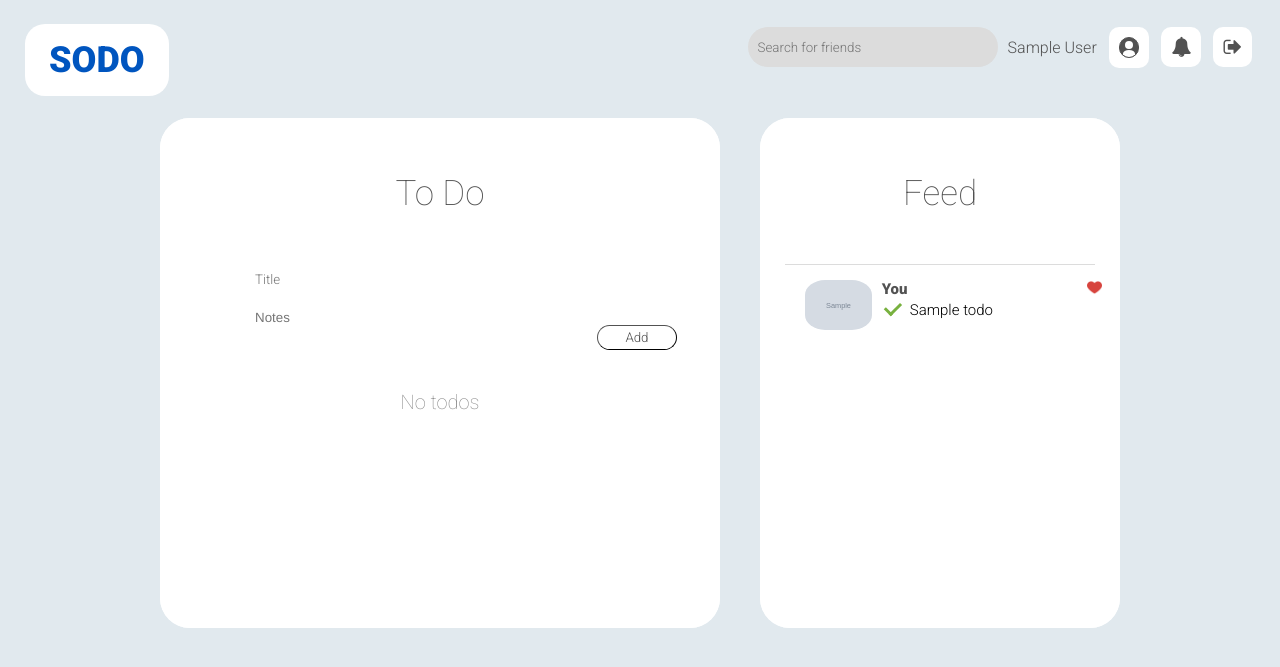
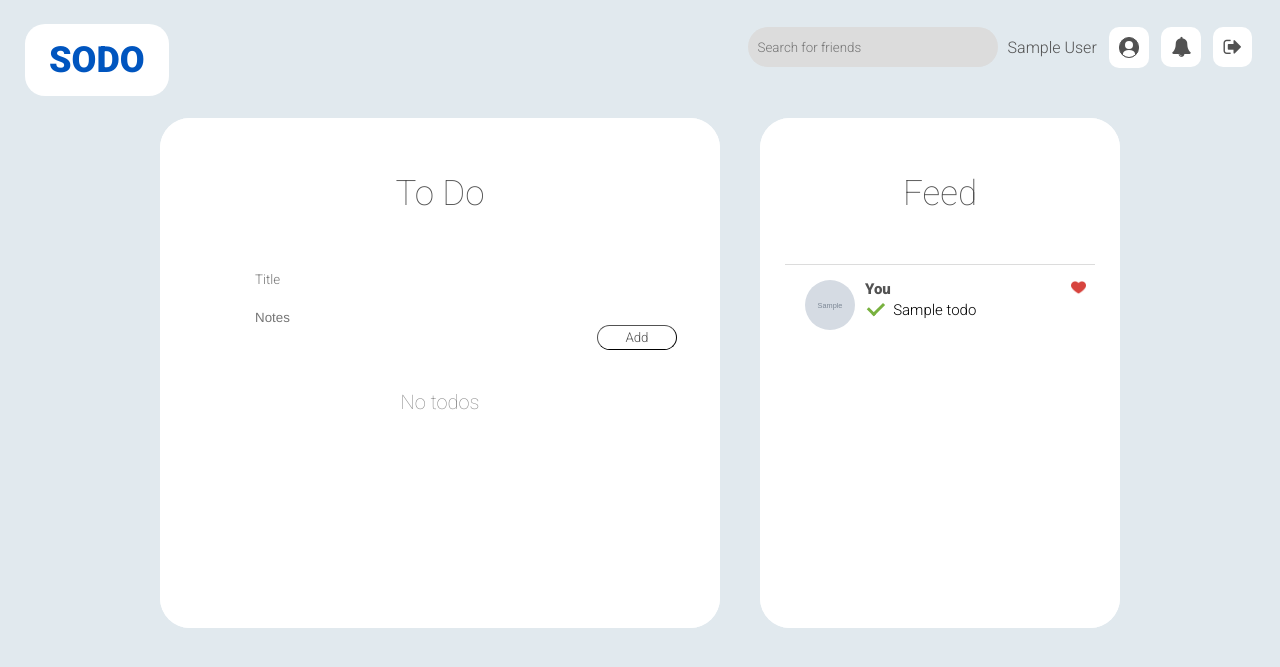
Before and after one commit to ElijahAA/HackiethonBackend, a Flask app: page /todo in a window 1280 px wide. Shown: the top 667 px of the page. Run offline with Flask 2, Linux system fonts and the light colour scheme; a user stored in the database is signed in; tables that the repository leaves empty hold one stand-in row (values such as "Sample post"); grey boxes marked "Sample" are stand-in pictures; data that the repository does not hold is empty; some libraries are stand-ins or nearby versions.

Commit message:
Final touches

```diff
--- a/app/routes.py
+++ b/app/routes.py
@@ -241,7 +241,7 @@ def unfollow(username):
 
 @app.route('/read-notifications', methods=['POST'])
 @login_required
-def notifications():
+def read_notifications():
     current_user.last_notification_read_time = datetime.utcnow()
     db.session.commit()
     return jsonify(result="success")
--- a/app/static/style.css
+++ b/app/static/style.css
@@ -496,9 +496,9 @@ label {
 }
 
 .img2 {
-  width: auto;
+  width: 50px;
   height: 50px;
-  border-radius: 30%;
+  border-radius: 50%;
   float: left;
   margin-right: 8px;
 }
@@ -936,6 +936,16 @@ h3 {
     margin-right: auto;
 }
 
+.image-cropper-small {
+    width: 50px;
+    height: 50px;
+    position: relative;
+    overflow: hidden;
+    border-radius: 50%;
+    margin-left: auto;
+    margin-right: auto;
+}
+
 .form .image-cropper {
   margin-top: 30px;
   margin-bottom: 30px;
--- a/app/templates/todo.html
+++ b/app/templates/todo.html
@@ -42,9 +42,13 @@
                 <h3>Feed</h3>
                 {% for item in current_user.get_feed() %}
                     <div class='feed-item' todo-id="{{ item.id }}">
-                        <img class='profile-picture'
-                             src='{% if item.get_creator().avatar %} {{ item.get_creator().avatar }} {% else %} {{ avatars.default() }} {% endif %}'
-                             alt="Profile picture"/>
+                        <a href="{{ url_for('profile', username=item.get_creator().username) }}">
+                            <div class="image-cropper-small">
+                                <img class='profile-pic'
+                                     src='{% if item.get_creator().avatar %} {{ item.get_creator().avatar }} {% else %} {{ avatars.default() }} {% endif %}'
+                                     alt="Profile picture"/>
+                            </div>
+                        </a>
                         <div class='feed-writing'>
                             <div class='feed-heading'>
                                 <h2 class='heading1'>{% if item.get_creator() != current_user %}
```
Also changed, not shown: app.db.
